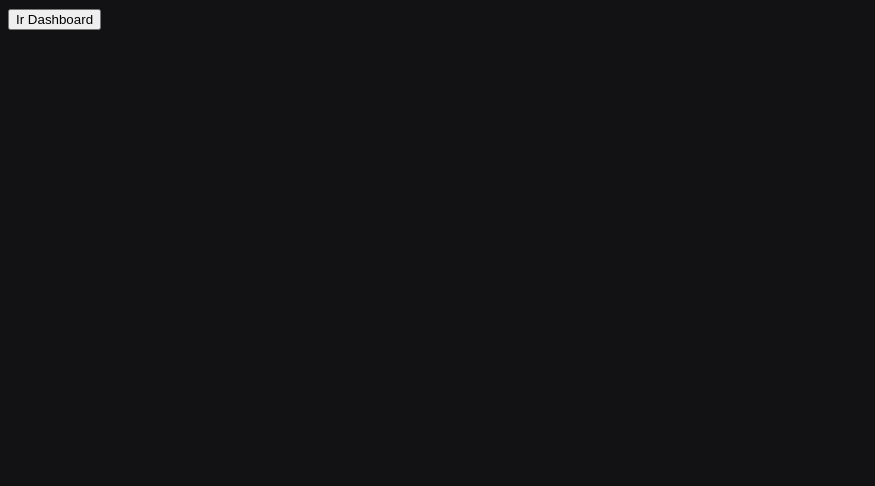
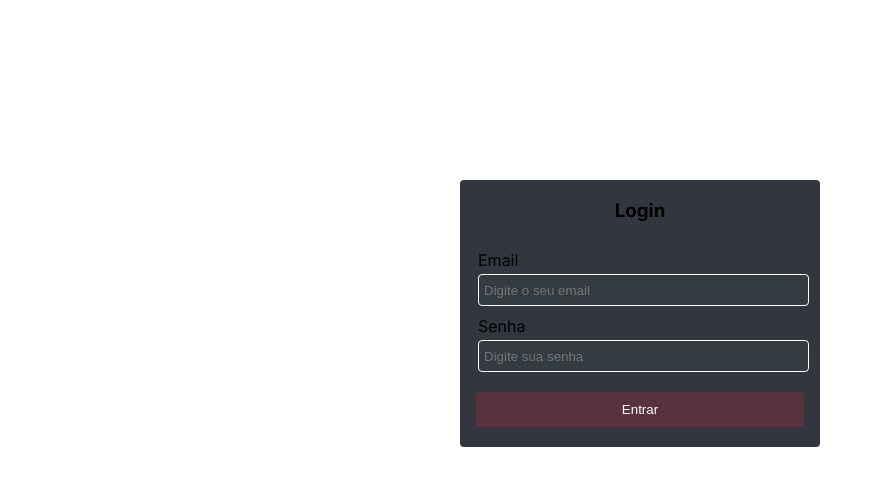
Before and after one commit to TiagoGadonski/area-do-aluno, a Next.js app: page /signin in a window 1280 px wide. Shown: the top 486 px of the page, without its empty margins (0-875 px from the left). Built offline with nearby package versions, Linux system fonts and the light colour scheme.

Commit message:
creation of login-related components

```diff
--- /dev/null
+++ b/src/Components/ButtonAuth/ButtonAuth.tsx
@@ -0,0 +1,14 @@
+"use client";
+import React from "react";
+import { StyledButton } from "./style";
+
+interface ButtonProps {
+  text: string;
+  onClick?: () => void;
+}
+
+const ButtonAuth: React.FC<ButtonProps> = ({ text, onClick }) => {
+  return <StyledButton onClick={onClick}>{text}</StyledButton>;
+};
+
+export default ButtonAuth;
--- /dev/null
+++ b/src/Components/ButtonAuth/style.ts
@@ -0,0 +1,19 @@
+"use client";
+import styled from "styled-components";
+
+export const StyledButton = styled.button`
+  background-color: #59323f;
+  width: 101%;
+  margin-top: 20px;
+  margin-bottom: 20px;
+  transition: background-color 0.3s ease;
+  border: none;
+  border-radius: 4px;
+  padding: 10px 15px 10px 15px;
+  color: white;
+  cursor: pointer;
+
+  &:hover {
+    background-color: #ff577f;
+  }
+`;
--- /dev/null
+++ b/src/Components/ContainerAuth/ContainerAuth.tsx
@@ -0,0 +1,12 @@
+import React from "react";
+import { Container } from "./style";
+
+interface ContainerProps {
+  children: React.ReactNode;
+}
+
+const ContainerAuth: React.FC<ContainerProps> = ({ children }) => {
+  return <Container className="container">{children}</Container>;
+};
+
+export default ContainerAuth;
--- /dev/null
+++ b/src/Components/ContainerAuth/style.ts
@@ -0,0 +1,10 @@
+import styled from "styled-components";
+
+export const Container = styled.div`
+  width: 90%;
+  background-color: #31363f;
+  border-radius: 4px;
+  display: flex;
+  flex-direction: column;
+  align-items: center;
+`;
--- /dev/null
+++ b/src/Components/InputAuth/InputAuth.tsx
@@ -0,0 +1,31 @@
+import React from "react";
+import { StyledInput } from "./style";
+
+interface InputTextProps {
+  id: string;
+  name: string;
+  value?: string;
+  onChange?: (e: React.ChangeEvent<HTMLInputElement>) => void;
+  placeholder?: string;
+}
+
+const InputAuth: React.FC<InputTextProps> = ({
+  id,
+  name,
+  value,
+  onChange,
+  placeholder,
+}) => {
+  return (
+    <StyledInput
+      id={id}
+      name={name}
+      value={value}
+      onChange={onChange}
+      className="inputText"
+      placeholder={placeholder}
+    />
+  );
+};
+
+export default InputAuth;
--- /dev/null
+++ b/src/Components/InputAuth/style.ts
@@ -0,0 +1,13 @@
+import styled from "styled-components";
+
+export const StyledInput = styled.input`
+  width: 100%;
+  border: 1px solid white;
+  padding: 0 0 0 5px;
+  background-color: #343b41;
+  height: 30px;
+  border-radius: 4px;
+  color: white;
+  outline: none;
+  margin-top: 4px;
+`;
--- a/src/app/globals.css
+++ b/src/app/globals.css
@@ -1,4 +1,3 @@
 body {
-  background-color: #121214;
-  color: white;
+  background-color: EEEEEE;
 }
--- a/src/app/signin/page.tsx
+++ b/src/app/signin/page.tsx
@@ -1,18 +1,53 @@
 "use client";
+import ContainerAuth from "@/Components/ContainerAuth/ContainerAuth";
+import Link from "next/link";
 import { useRouter } from "next/navigation";
+import { StyledForm, StyledContainerDiv, StyledLabel } from "./style";
+import ButtonAuth from "@/Components/ButtonAuth/ButtonAuth";
+import InputAuth from "@/Components/InputAuth/InputAuth";
 
 export default function SigninPage() {
   const router = useRouter();
 
   return (
     <>
-      <button
-        onClick={() => {
-          router.push("/dashboard");
+      <div
+        className="signin"
+        style={{
+          display: "flex",
+          flexDirection: "column",
+          alignItems: "center",
+          width: "400px",
+          margin: "0 auto",
+          marginTop: "180px",
         }}
       >
-        Ir Dashboard
-      </button>
+        <ContainerAuth>
+          <StyledForm className="signinForm">
+            <h3>Login</h3>
+
+            <StyledContainerDiv className="containerDiv">
+              <StyledLabel htmlFor="email">Email</StyledLabel>
+              <InputAuth
+                placeholder="Digite o seu email"
+                id="email"
+                name="email"
+              />
+            </StyledContainerDiv>
+
+            <StyledContainerDiv className="containerDiv">
+              <StyledLabel htmlFor="senha">Senha</StyledLabel>
+              <InputAuth
+                placeholder="Digite sua senha"
+                id="senha"
+                name="senha"
+              />
+            </StyledContainerDiv>
+
+            <ButtonAuth text="Entrar" />
+          </StyledForm>
+        </ContainerAuth>
+      </div>
     </>
   );
 }
--- /dev/null
+++ b/src/app/signin/style.ts
@@ -0,0 +1,18 @@
+import styled from "styled-components";
+
+export const StyledForm = styled.div`
+  display: flex;
+  flex-direction: column;
+  width: 90%;
+  align-items: center;
+`;
+
+export const StyledContainerDiv = styled.div`
+  width: 100%;
+  margin-top: 10px;
+  max-height: 100px;
+`;
+
+export const StyledLabel = styled.label`
+  margin-bottom: 3px;
+`;
```
Also changed, not shown: package.json (+4 -3 lines), 1 other file (tests, documents, lock files or other folders).
